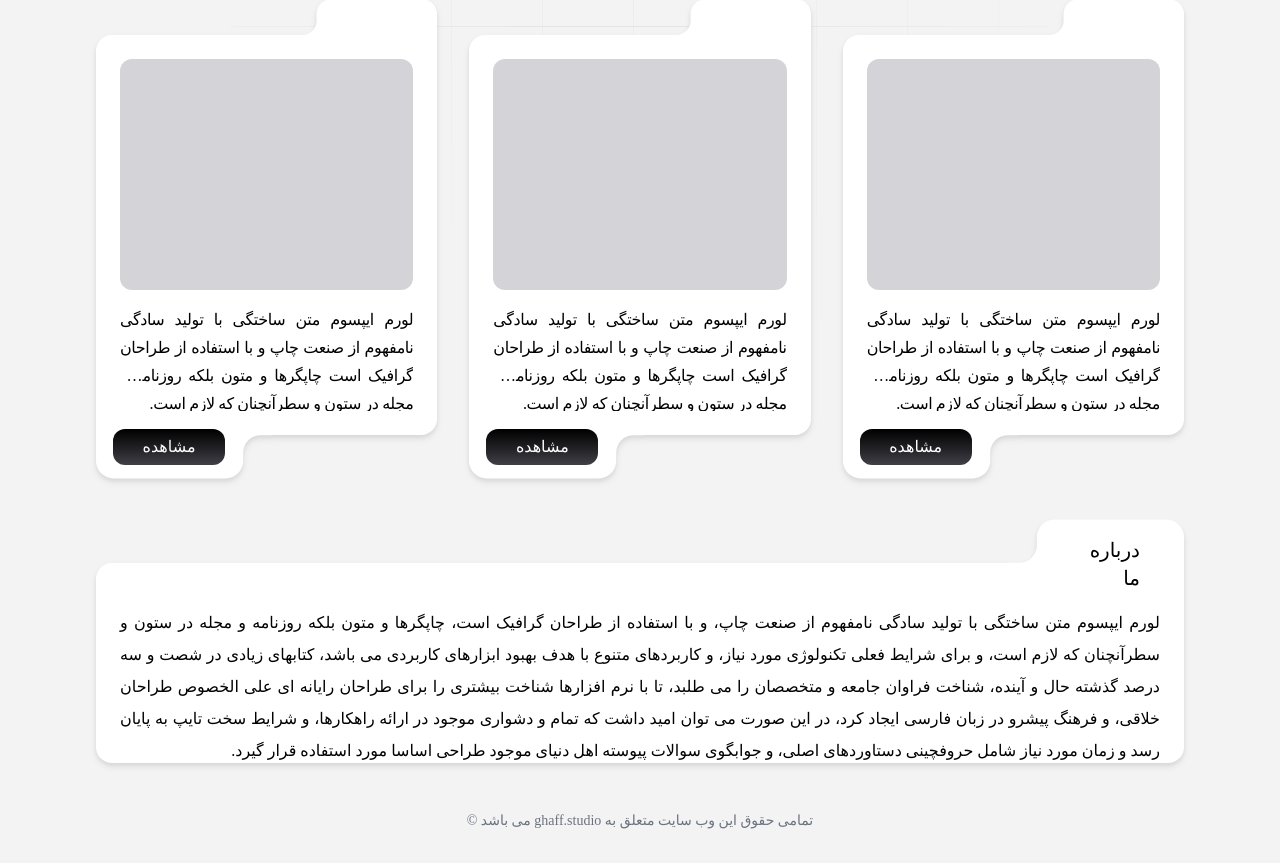
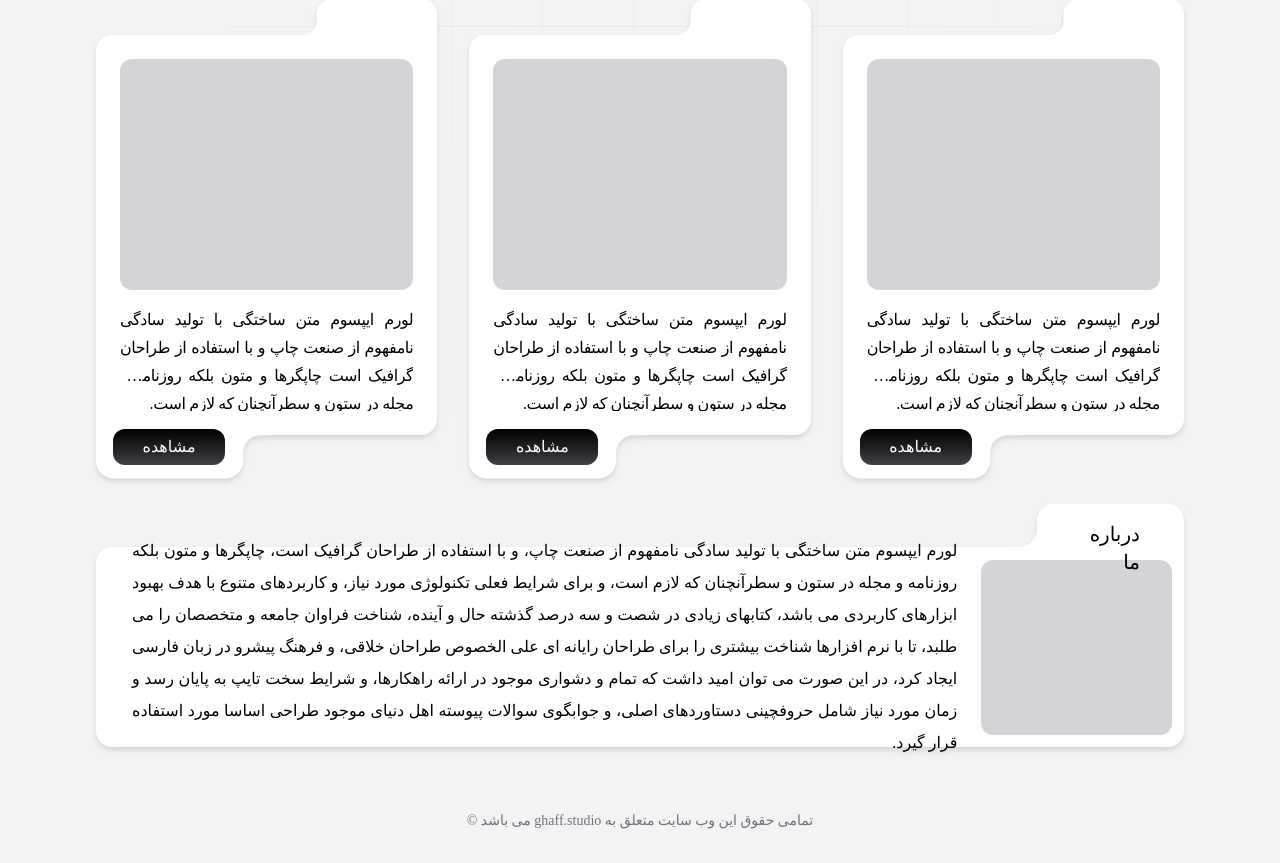
Before and after one commit to Erfanmah7/ghaf, a React (Vite) app: page / in a window 1280 px wide. Shown: the part 1189-2052 px from the top of the page. Built offline with nearby package versions, Linux system fonts and the light colour scheme; a web font is replaced by a local one.

Commit message:
update about

```diff
--- a/src/components/CardAbout.jsx
+++ b/src/components/CardAbout.jsx
@@ -2,7 +2,7 @@ import React from "react";
 
 function CardAbout() {
   return (
-    <div className="relative top-32 mb-24 drop-shadow-md">
+    <div className="relative top-28 mb-24 drop-shadow-md">
       <p
         id="about"
         className="absolute md:right-6 right-2 -top-[47px] md:-top-[53px] z-10 md:text-xl text-base font-IranSansBold py-[6px] px-5 w-28 rounded-xl text-black my-5"
@@ -12,8 +12,11 @@ function CardAbout() {
       <svg className="text-white md:w-44 md:h-44 w-32 h-32 -top-[75px] absolute right-0 md:-top-[103.7px] rotate-180">
         <use href="#left-right"></use>
       </svg>
-      <div className="md:h-[200px] h-[420px] overflow-y-auto justify-center flex pt-5 bg-white rounded-2xl rounded-tr-none">
-        <p className="md:p-6 p-4 text-justify md:leading-8 text-base leading-6">
+
+      <div className="md:h-[200px] h-[600px] p-3 justify-center items-center flex md:flex-row  flex-col bg-white rounded-2xl rounded-tr-none">
+        <div className="md:w-[1150px] md:h-[175px] w-full h-[675px] bg-zinc-300 rounded-xl"></div>
+
+        <p className="md:p-6 pt-4 px-1 pb-2 text-justify md:leading-8 text-base leading-6">
           لورم ایپسوم متن ساختگی با تولید سادگی نامفهوم از صنعت چاپ، و با
           استفاده از طراحان گرافیک است، چاپگرها و متون بلکه روزنامه و مجله در
           ستون و سطرآنچنان که لازم است، و برای شرایط فعلی تکنولوژی مورد نیاز، و
--- a/src/components/CardForm.jsx
+++ b/src/components/CardForm.jsx
@@ -106,7 +106,6 @@ function CardForm() {
                 name="language"
                 id="language"
               >
-                {" "}
                 <option value="hint" disabled selected hidden>
                   یک مورد انتخاب کنید
                 </option>
@@ -133,7 +132,6 @@ function CardForm() {
                 name="logoidentity"
                 id="logoidentity"
               >
-                {" "}
                 <option value="hint" disabled selected hidden>
                   یک مورد انتخاب کنید
                 </option>
```
